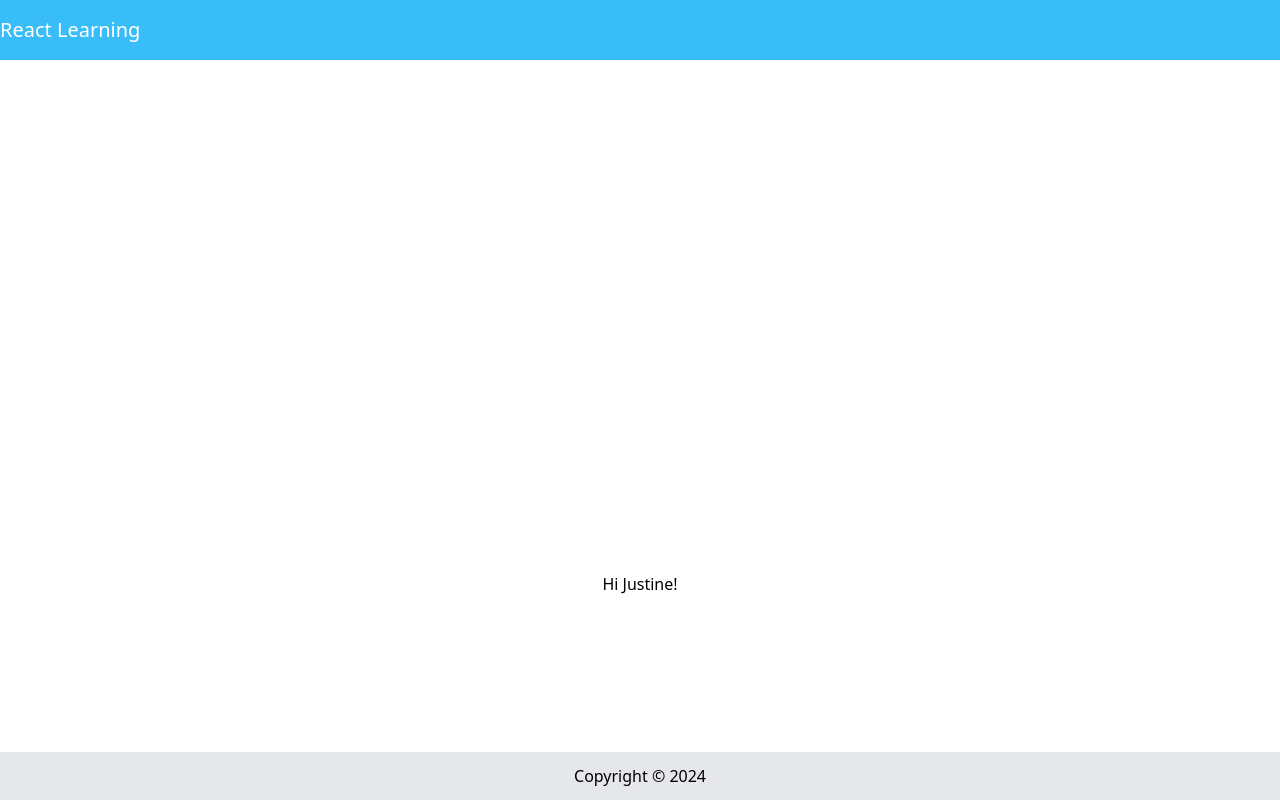
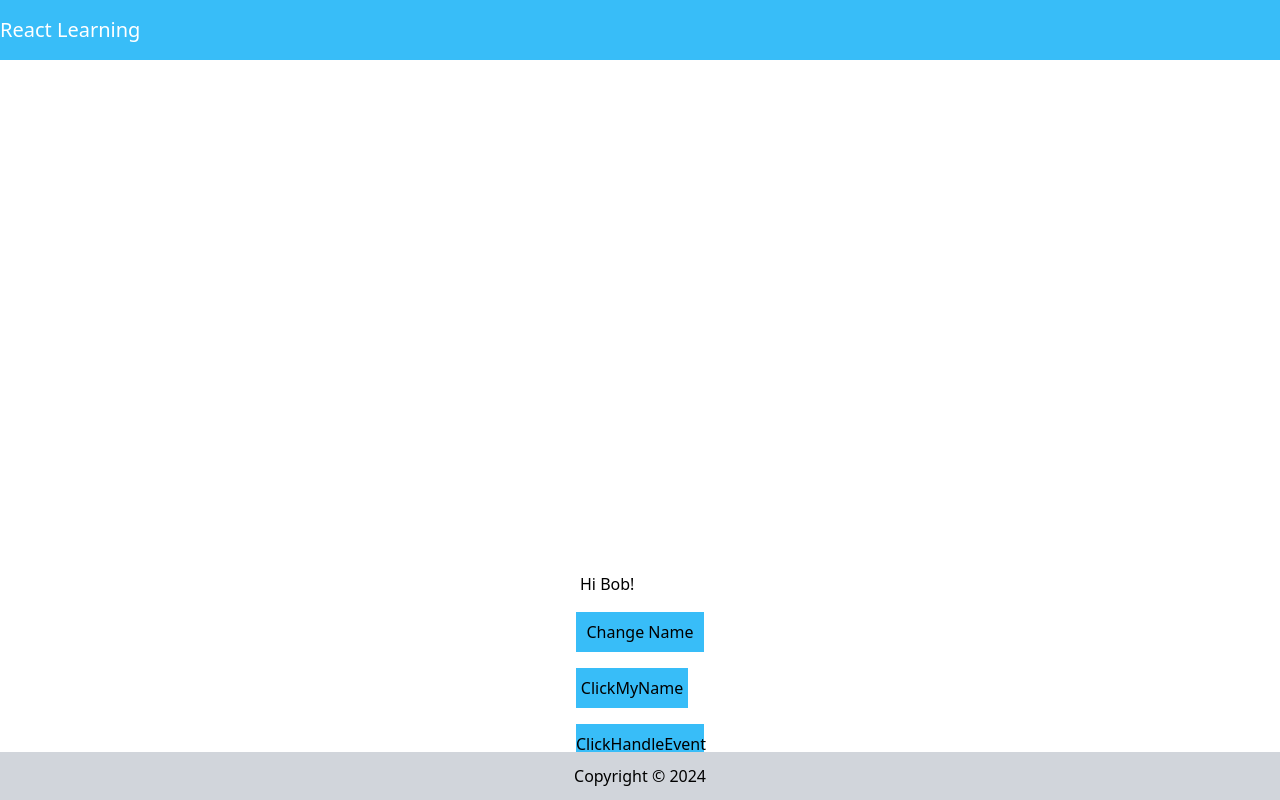
Before and after one commit to Paul-Cavain/myReactApp, a React (Create React App) app: page / in a window 1280 px wide. Built offline with nearby package versions, Linux system fonts and the light colour scheme.

Commit message:
added Home and footer

```diff
--- a/src/Home.js
+++ b/src/Home.js
@@ -1,16 +1,49 @@
+import { useState } from "react"
+
 const Home = () => {
+
+    // useState Hook
+    const [name, setName] = useState('Bob')
+    const [count, setCount] = useState(0)
+
     const handleNameChange = () => {
-        const name = ['Kelvin', 'Bob', 'Justine']
+        const name = ['React', 'Bob', 'Justine']
         const init = Math.floor(Math.random() *3)
-        return name[init]
+        setName(name[init])
+    }
+
+    // event click
+    const handleClick = () =>{
+        setCount(count + 1);
+        console.log(count)
+    }
+
+    // event click with parameter
+    const handleClick2 = (name) =>{
+        console.log(count)
+    }
+    // handling event in event click
+    const handleClick3 = (e) =>{
+        console.log(e.target.innerText)
     }
 
     return (
-        <main className="flex place-content-center pt-[40%]">
+        <main className="grid space-y-4 justify-center pt-[40%]">
             {/* random name change diaplayed */}
-            <p>
-                Hi {handleNameChange()}!
-            </p>
+            <div className="mx-1">
+                <p>
+                    Hi {name}!
+                </p>
+            </div>
+
+            <div className="grid gap-4">
+                <button onClick={handleNameChange} className="text-center bg-sky-400 py-2 w-32">Change Name</button>
+
+                <button onClick={handleClick} className="text-center bg-sky-400 py-2 w-28">ClickMyName</button>
+
+                <button onClick={handleClick2} className="text-center bg-sky-400 py-2 w-32">ClickHandleEvent</button>
+            </div>
+
         </main>
     );
 }
--- a/src/components/Footer.js
+++ b/src/components/Footer.js
@@ -1,7 +1,7 @@
 const Footer = () => {
     const today = new Date();
     return (
-        <footer className="bg-gray-200 py-3 text-center bottom-0 fixed left-0 right-0">
+        <footer className="bg-gray-300 py-3 text-center bottom-0 fixed left-0 right-0">
             <p>
                 Copyright &copy; {today.getFullYear()}
             </p>
```
